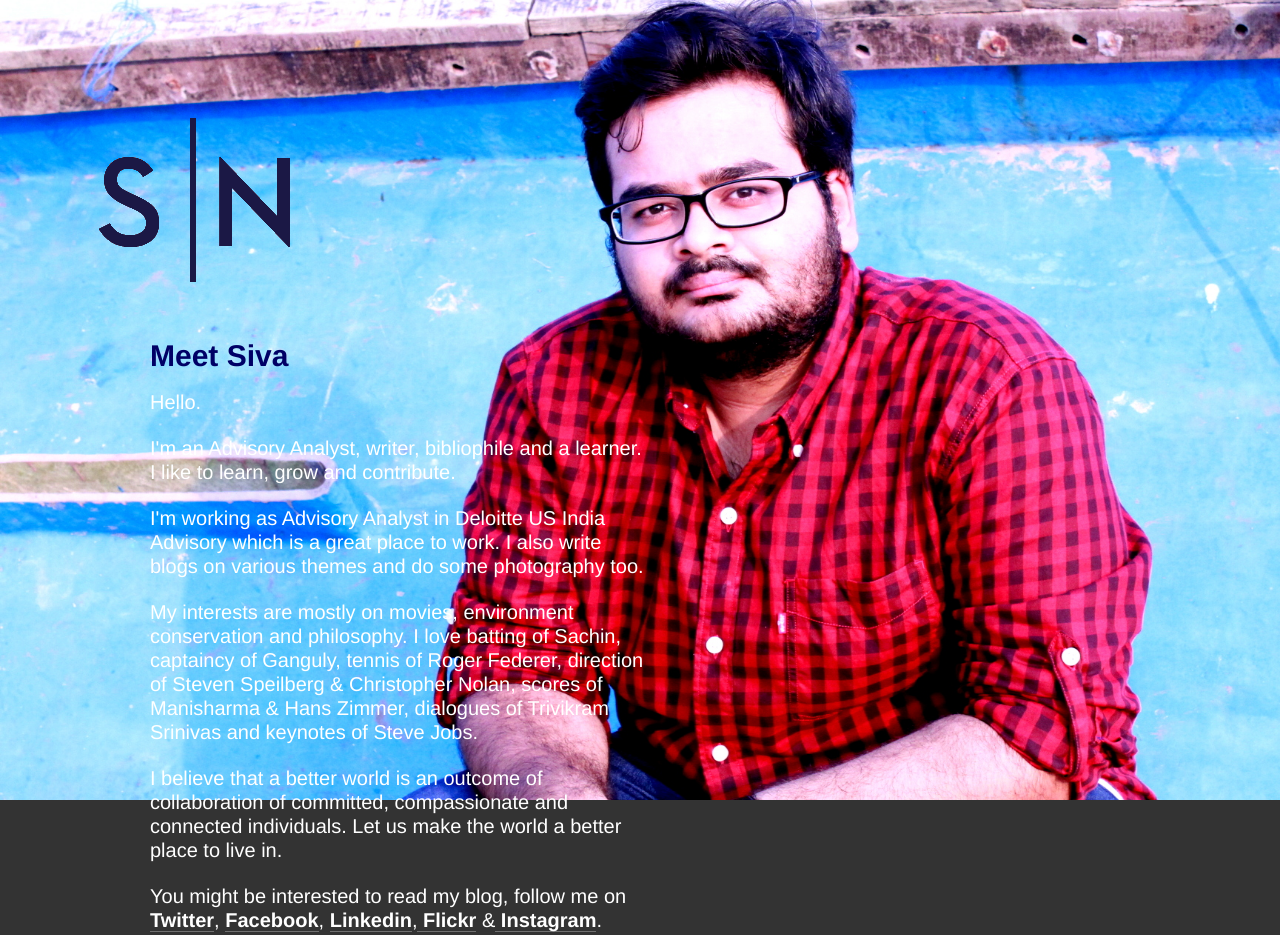
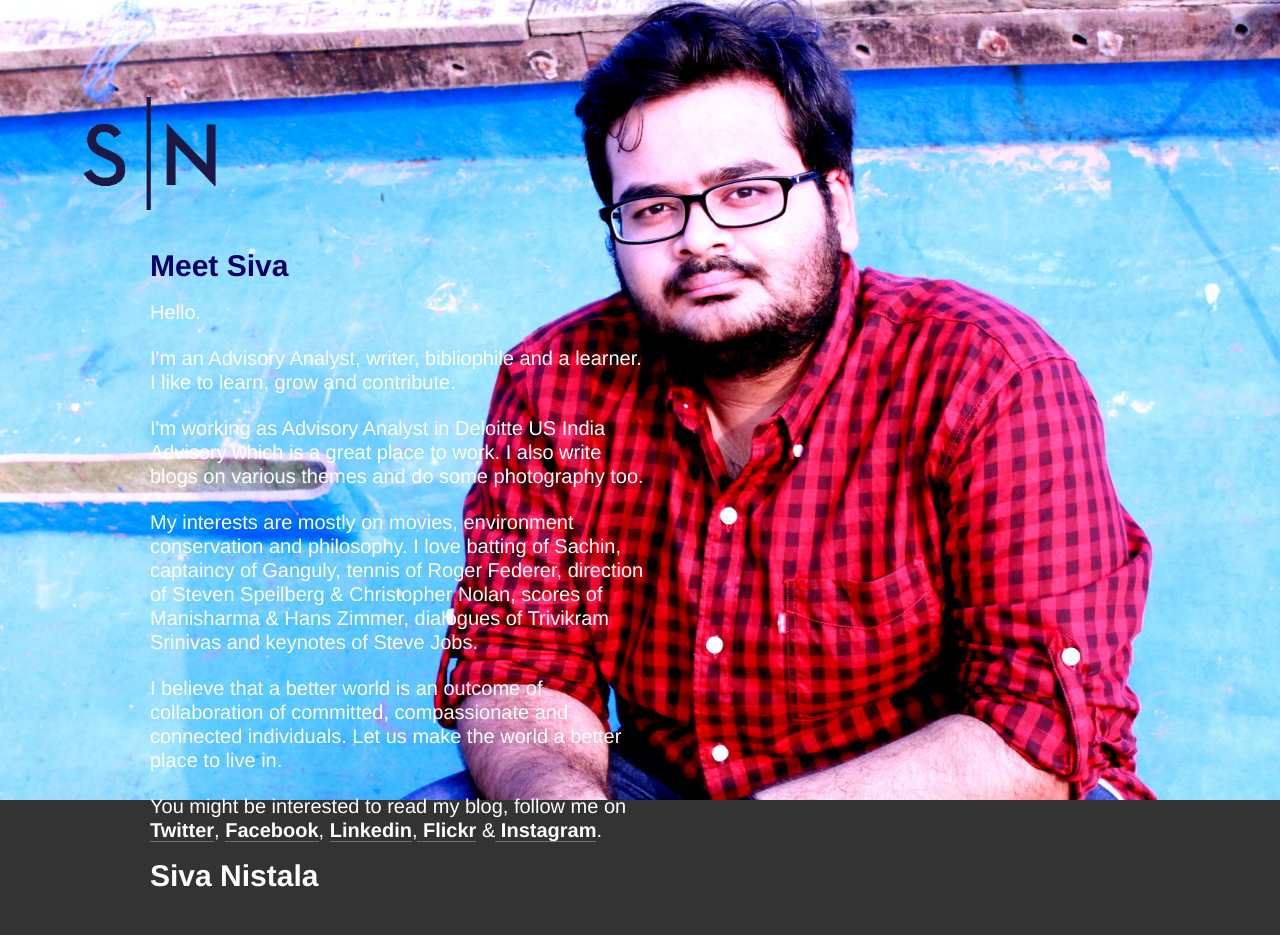
Before and after one commit to sivanistala/sivanistala.github.io, a plain HTML site: page index.html in a window 1280 px wide. Shown: the top 935 px of the page. After the commit the page ends 910 px from the top, so only its background shows below. Drawn offline with nearby package versions, Linux system fonts and the light colour scheme.

Commit message:
Update index.html
Monogram size change

```diff
--- a/index.html
+++ b/index.html
@@ -56,13 +56,13 @@
 
 		#about { width: 500px; padding: 0 0 0 150px; margin: -35px 50px 50 auto !important; }
 
-		@media (max-width: 767px)
+		<!-- @media (max-width: 767px)
  		{
 
 			#monogram { position: relative; width: auto; padding: 20px; margin: 0; }
 
 			#about { position: relative; width: auto; padding: 20px; margin: 0 !important;
- 		}
+ 		} -->
  		 @media screen and (max-width:480px)
  		 {
        			#sidebar { display: none;}
@@ -83,7 +83,7 @@
 		<!-- swap out for a logo -->
 <div id="monogram">
 
-		<img src="monogram.png" />
+		<img src="monogram.png" width="200" height="200" />
 
 		</div>
 
```
